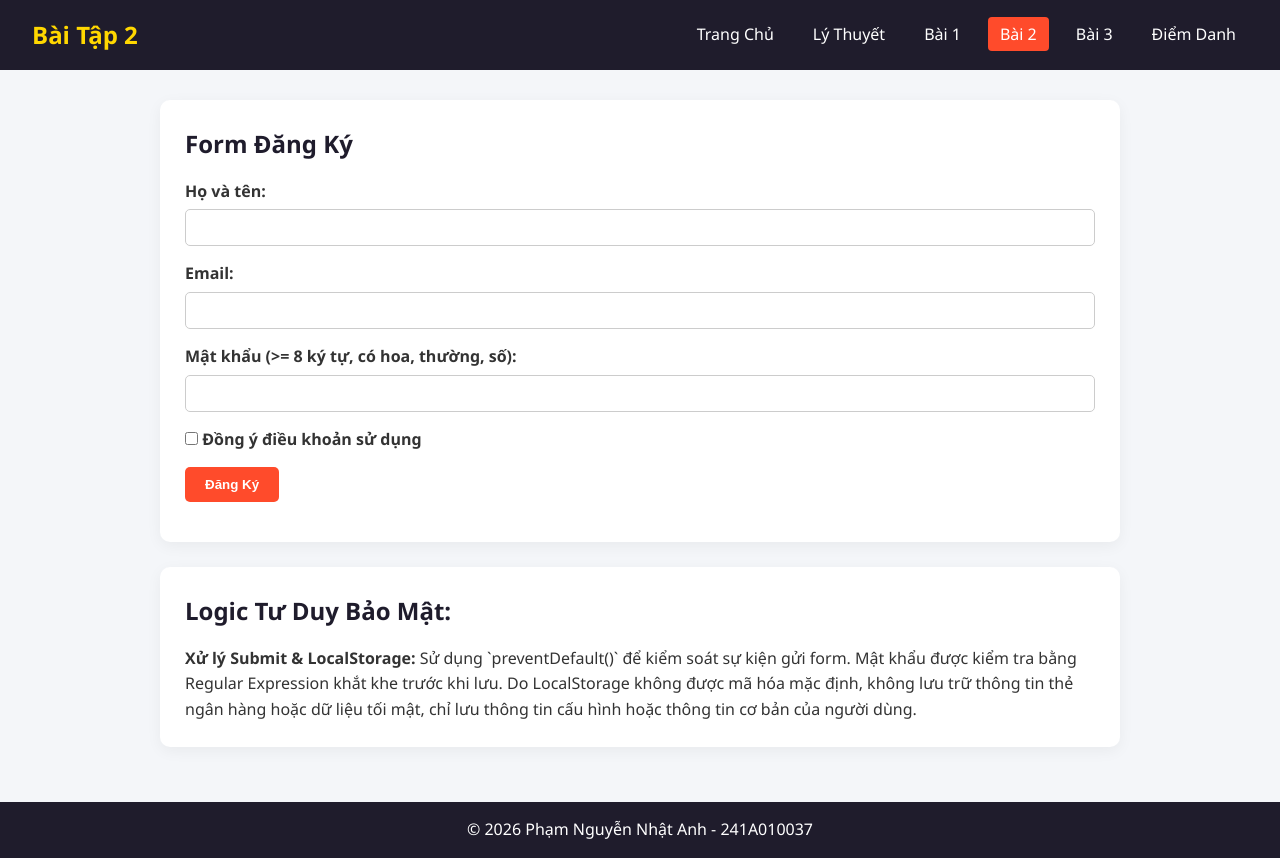
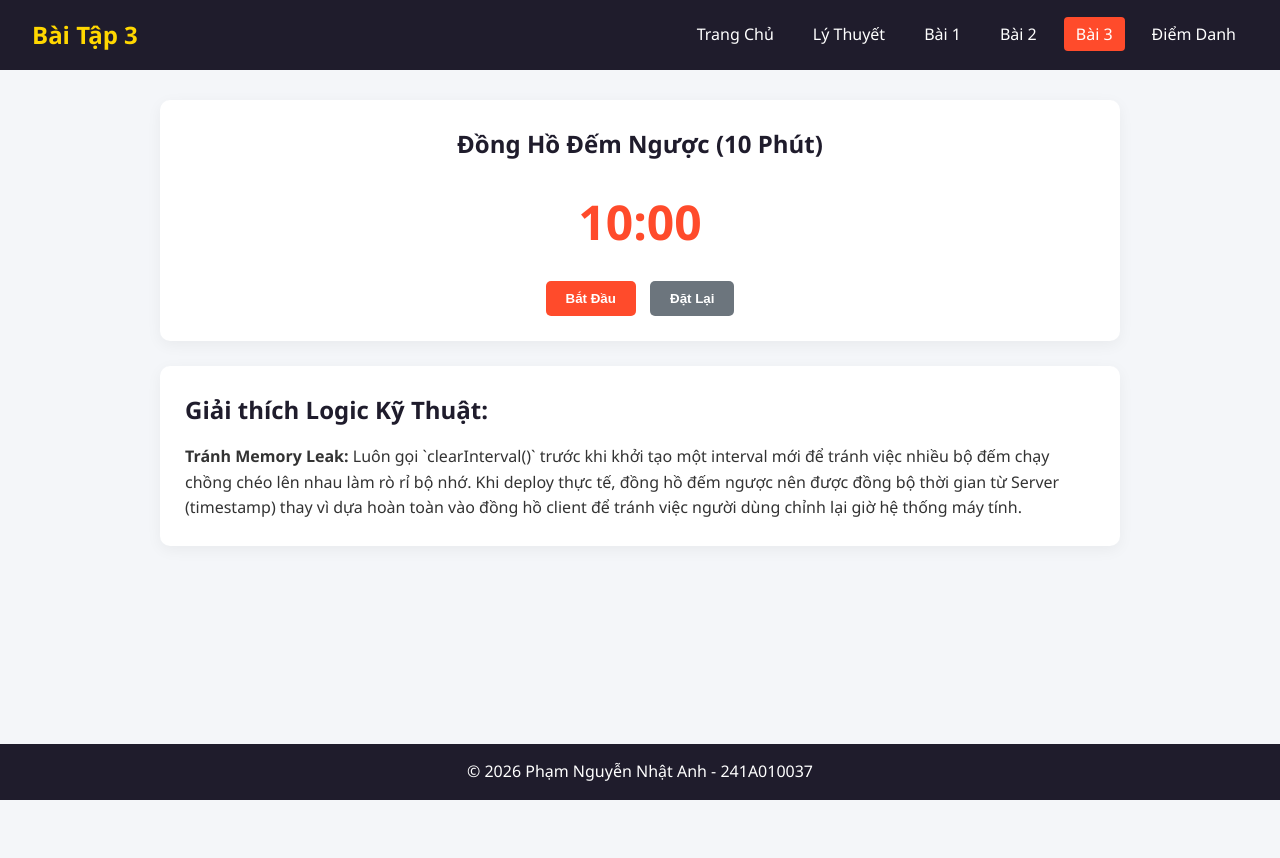
Before and after one commit to naiceman0806/701-241A010037, a plain HTML site: page baitap03.html in a window 1280 px wide. After the commit the page ends 800 px from the top, so only its background shows below. Drawn offline with Linux system fonts and the light colour scheme.

Commit message:
Update baitap03.html

```diff
--- a/baitap03.html
+++ b/baitap03.html
@@ -3,90 +3,80 @@
 <head>
     <meta charset="UTF-8">
     <meta name="viewport" content="width=device-width, initial-scale=1.0">
-    <title>Bài Tập 2 - Đăng Ký Người Dùng</title>
+    <title>Bài Tập 3 - Đồng Hồ Đếm Ngược</title>
     <link rel="stylesheet" href="css/style.css">
 </head>
 <body>
     <header>
-        <div class="logo">Bài Tập 2</div>
+        <div class="logo">Bài Tập 3</div>
         <nav>
             <ul>
                 <li><a href="index.html">Trang Chủ</a></li>
                 <li><a href="about.html">Lý Thuyết</a></li>
                 <li><a href="baitap01.html">Bài 1</a></li>
-                <li><a href="baitap02.html" class="active">Bài 2</a></li>
-                <li><a href="baitap03.html">Bài 3</a></li>
+                <li><a href="baitap02.html">Bài 2</a></li>
+                <li><a href="baitap03.html" class="active">Bài 3</a></li>
                 <li><a href="contact.html">Điểm Danh</a></li>
             </ul>
         </nav>
     </header>
     <main>
-        <div class="card">
-            <h2>Form Đăng Ký</h2>
-            <form id="regForm">
-                <div class="form-group">
-                    <label>Họ và tên:</label>
-                    <input type="text" id="name" required>
-                </div>
-                <div class="form-group">
-                    <label>Email:</label>
-                    <input type="email" id="email" required>
-                </div>
-                <div class="form-group">
-                    <label>Mật khẩu (>= 8 ký tự, có hoa, thường, số):</label>
-                    <input type="password" id="password" required>
-                </div>
-                <div class="form-group">
-                    <label><input type="checkbox" id="terms"> Đồng ý điều khoản sử dụng</label>
-                </div>
-                <button type="submit">Đăng Ký</button>
-                <p id="msg" style="margin-top: 15px; font-weight: bold;"></p>
-            </form>
+        <div class="card" style="text-align: center;">
+            <h2>Đồng Hồ Đếm Ngược (10 Phút)</h2>
+            <div id="timer" class="timer-display">10:00</div>
+            <button id="startBtn">Bắt Đầu</button>
+            <button id="resetBtn" style="background:#6c757d; margin-left: 10px;">Đặt Lại</button>
         </div>
         <div class="card">
-            <h2>Logic Tư Duy Bảo Mật:</h2>
-            <p><strong>Xử lý Submit & LocalStorage:</strong> Sử dụng `preventDefault()` để kiểm soát sự kiện gửi form. Mật khẩu được kiểm tra bằng Regular Expression khắt khe trước khi lưu. Do LocalStorage không được mã hóa mặc định, không lưu trữ thông tin thẻ ngân hàng hoặc dữ liệu tối mật, chỉ lưu thông tin cấu hình hoặc thông tin cơ bản của người dùng.</p>
+            <h2>Giải thích Logic Kỹ Thuật:</h2>
+            <p><strong>Tránh Memory Leak:</strong> Luôn gọi `clearInterval()` trước khi khởi tạo một interval mới để tránh việc nhiều bộ đếm chạy chồng chéo lên nhau làm rò rỉ bộ nhớ. Khi deploy thực tế, đồng hồ đếm ngược nên được đồng bộ thời gian từ Server (timestamp) thay vì dựa hoàn toàn vào đồng hồ client để tránh việc người dùng chỉnh lại giờ hệ thống máy tính.</p>
         </div>
     </main>
     <footer>
         <p>&copy; 2026 Phạm Nguyễn Nhật Anh - 241A010037</p>
     </footer>
     <script>
-        const form = document.getElementById('regForm');
-        const msg = document.getElementById('msg');
+        let totalSeconds = 600;
+        let timerInterval = null;
+        const timerDisplay = document.getElementById('timer');
+        const startBtn = document.getElementById('startBtn');
+        const resetBtn = document.getElementById('resetBtn');
 
-        form.addEventListener('submit', (e) => {
-            e.preventDefault();
-            const name = document.getElementById('name').value.trim();
-            const email = document.getElementById('email').value.trim();
-            const password = document.getElementById('password').value;
-            const terms = document.getElementById('terms').checked;
+        function updateDisplay() {
+            const minutes = Math.floor(totalSeconds / 60);
+            const seconds = totalSeconds % 60;
+            timerDisplay.textContent = `${String(minutes).padStart(2, '0')}:${String(seconds).padStart(2, '0')}`;
 
-            const emailRegex = /^[^\s@]+@[^\s@]+\.[^\s@]+$/;
-            const passRegex = /^(?=.*[a-z])(?=.*[A-Z])(?=.*\d).{8,}$/;
+            if (totalSeconds <= 60) {
+                timerDisplay.classList.add('pulse');
+            } else {
+                timerDisplay.classList.remove('pulse');
+            }
+        }
 
-            if (!emailRegex.test(email)) {
-                msg.style.color = 'red';
-                msg.textContent = 'Email không hợp lệ!';
-                return;
-            }
-            if (!passRegex.test(password)) {
-                msg.style.color = 'red';
-                msg.textContent = 'Mật khẩu phải từ 8 ký tự trở lên, gồm chữ hoa, chữ thường và số!';
-                return;
-            }
-            if (!terms) {
-                msg.style.color = 'red';
-                msg.textContent = 'Bạn phải đồng ý với điều khoản!';
-                return;
-            }
+        startBtn.addEventListener('click', () => {
+            if (timerInterval) return;
+            timerInterval = setInterval(() => {
+                if (totalSeconds > 0) {
+                    totalSeconds--;
+                    updateDisplay();
+                } else {
+                    clearInterval(timerInterval);
+                    timerInterval = null;
+                    alert('Hết giờ làm bài!');
+                }
+            }, 1000);
+        });
 
-            const userData = { name, email };
-            localStorage.setItem('registeredUser', JSON.stringify(userData));
-            msg.style.color = 'green';
-            msg.textContent = 'Đăng ký thành công và đã lưu vào LocalStorage!';
-            form.reset();
+        resetBtn.addEventListener('click', () => {
+            clearInterval(timerInterval);
+            timerInterval = null;
+            totalSeconds = 600;
+            updateDisplay();
+            timerDisplay.classList.remove('pulse');
         });
+
+        updateDisplay();
     </script>
 </body>
 </html>
```
